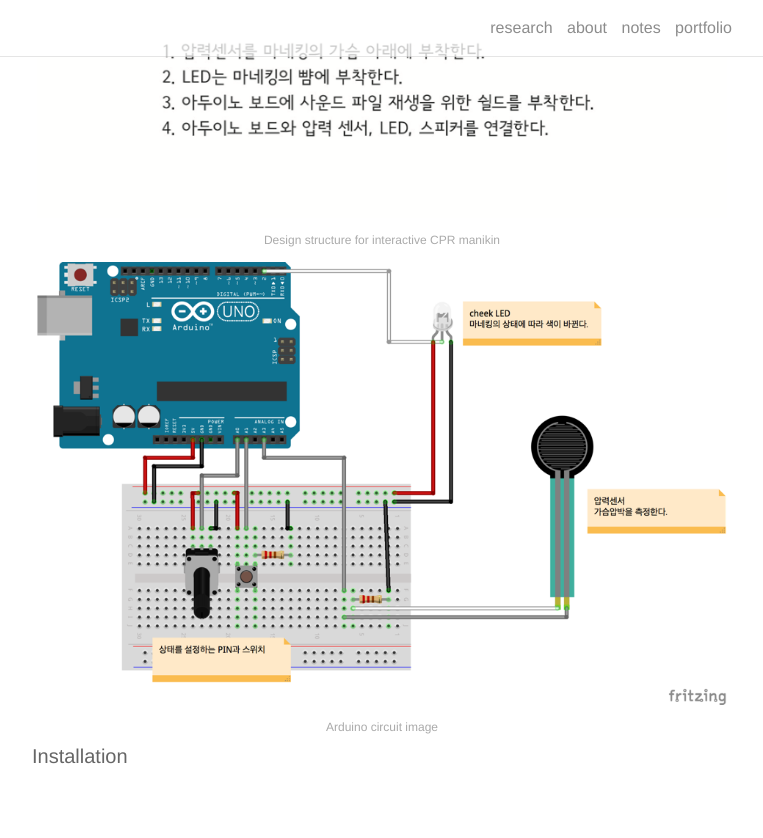
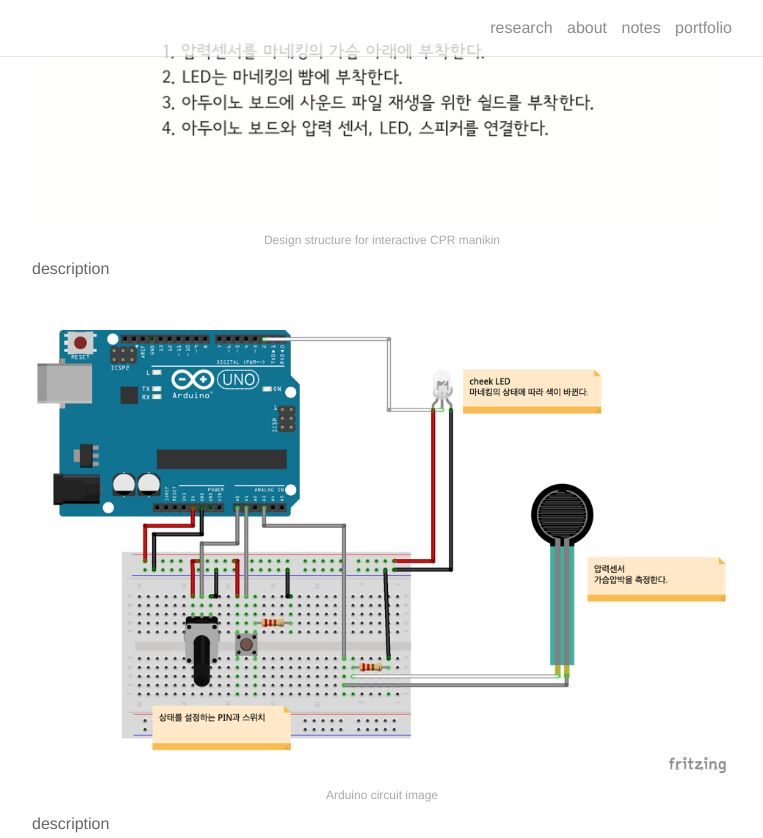
Before and after one commit to lucid2713/lucid2713.github.io, a Jekyll site: the page built from _posts/2016-10-20-cpr.markdown, in a window 1280 px wide and 1400 px high, scrolled down 1409 px. Shown: the top 838 px of the window, without its empty margins (258-1021 px from the left). Built offline with Jekyll 4.4.1, drawn with Linux system fonts in a browser that asks for light colours; nearby versions of some CDN libraries; some of the changed text lies outside the part shown.

Commit message:
cpr text6

```diff
--- a/_posts/2016-10-20-cpr.markdown
+++ b/_posts/2016-10-20-cpr.markdown
@@ -41,6 +41,7 @@
 <div class="col three caption">
 	Design structure for interactive CPR manikin
 </div>
+description
 <br/><br/>
 
 
@@ -48,16 +49,18 @@
 <div class="col three caption">
 	Arduino circuit image
 </div>
+description
 <br/><br/>
 
 <h4>Installation</h4>
+description
 <br/><br/>
 
 
 <h4>Demonstration</h4>
 <br/><br/>
 <img class="col three" src="/img/manikinCondition.png" alt="5 conditions of manikin" title="5 conditions of manikin"/>
-
+description
 
 <br/><br/>
 <h4>Source Codes</h4>
```
